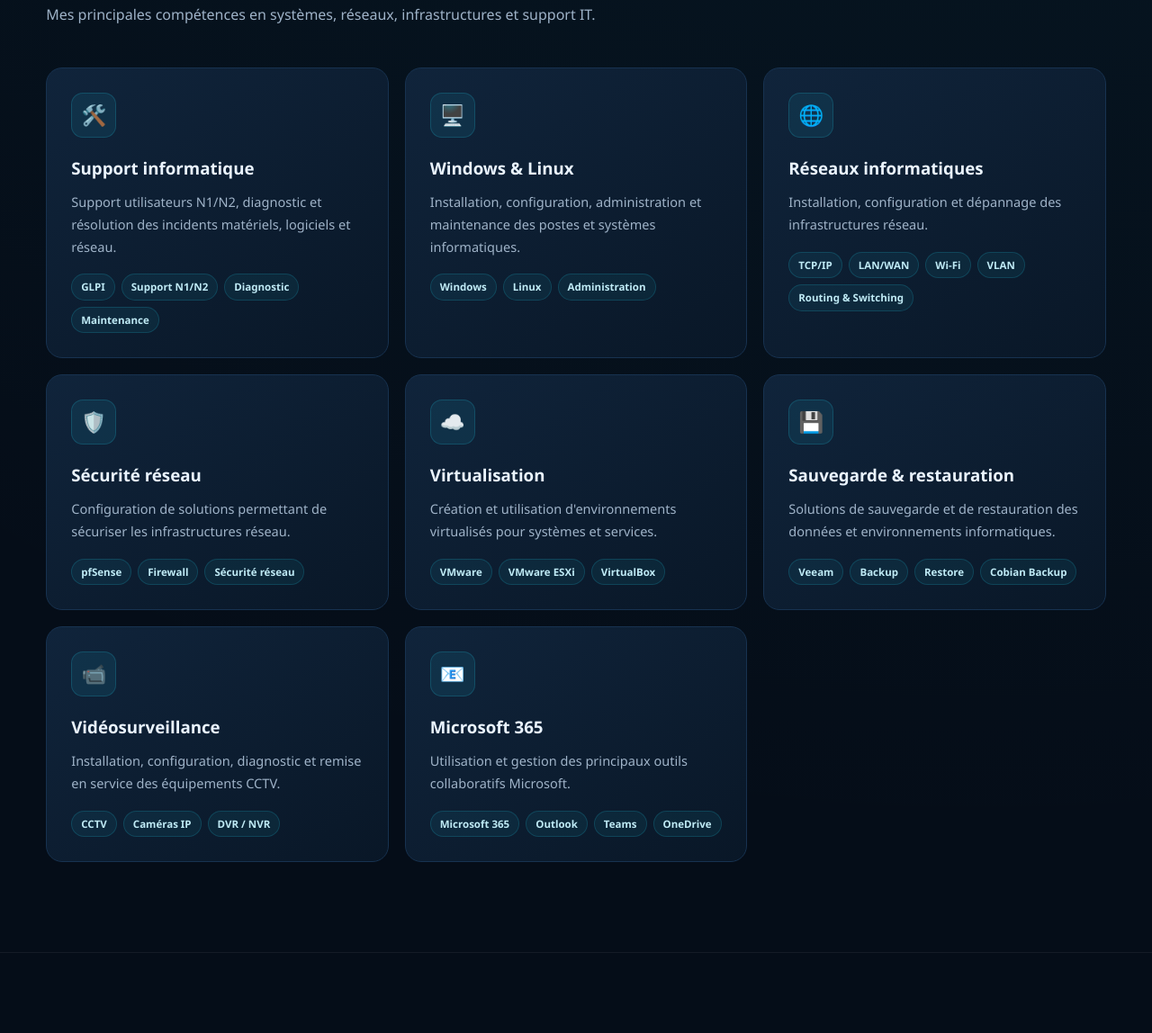
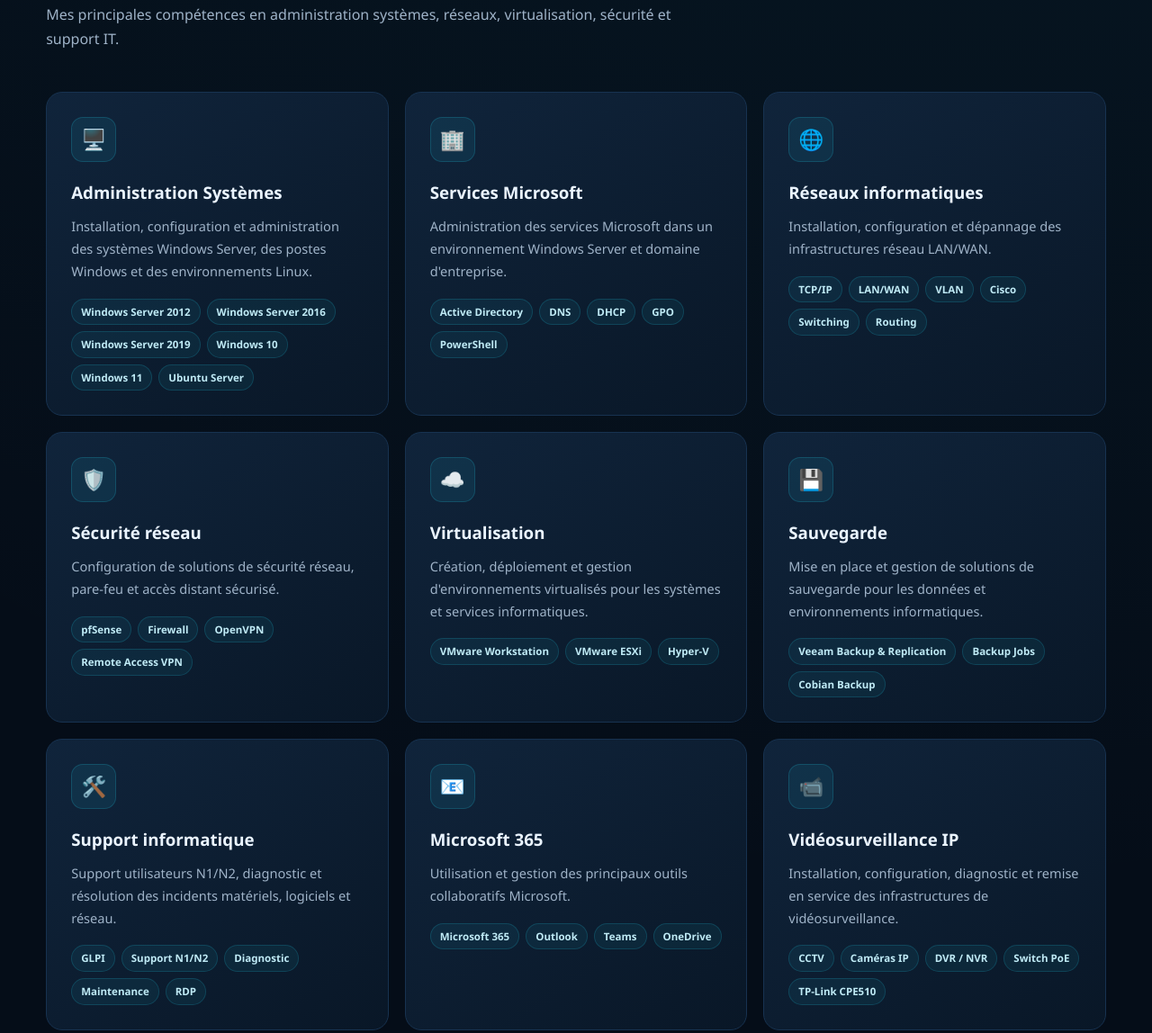
Before and after one commit to kramoamine/kramoamine.github.io, a plain HTML site: page index.html in a window 1280 px wide. Shown: the part 1931-3079 px from the top of the page at 90% size. Drawn offline with Linux system fonts and the light colour scheme.

Commit message:
Update index.html

```diff
--- a/index.html
+++ b/index.html
@@ -18,7 +18,7 @@
 
 <meta
   name="description"
-  content="Portfolio d'Amine Kramo, Technicien Systèmes & Réseaux à Casablanca : support IT, pfSense, OpenVPN, Windows, Linux, VMware, Veeam et vidéosurveillance IP."
+  content="Portfolio d'Amine Kramo, Technicien Systèmes & Réseaux à Casablanca : Windows Server, Active Directory, réseaux, pfSense, OpenVPN, VMware, Veeam, support IT et vidéosurveillance IP."
 >
 
 <meta
@@ -55,7 +55,7 @@
 
 <meta
   property="og:description"
-  content="Découvrez mon portfolio : systèmes, réseaux, support IT, pfSense, OpenVPN, virtualisation, Veeam Backup & Replication et vidéosurveillance IP."
+  content="Découvrez mon portfolio : Windows Server, Active Directory, systèmes, réseaux, pfSense, OpenVPN, virtualisation, Veeam Backup & Replication et vidéosurveillance IP."
 >
 
 <meta
@@ -89,7 +89,7 @@
 
 <meta
   name="twitter:description"
-  content="Portfolio professionnel : systèmes, réseaux, support IT, pfSense, OpenVPN, VMware, Veeam et vidéosurveillance IP."
+  content="Portfolio professionnel : Windows Server, Active Directory, réseaux, pfSense, OpenVPN, VMware, Veeam et vidéosurveillance IP."
 >
 
 <meta
@@ -103,8 +103,8 @@
 
 <script
   async
-  src="https://www.googletagmanager.com/gtag/js?id=G-KC6V9B6NZ9">
-</script>
+  src="https://www.googletagmanager.com/gtag/js?id=G-KC6V9B6NZ9"
+></script>
 
 <script>
   window.dataLayer = window.dataLayer || [];
@@ -1569,14 +1569,145 @@ footer{
 </h2>
 
 <p>
-  Mes principales compétences en systèmes,
-  réseaux, infrastructures et support IT.
+  Mes principales compétences en administration systèmes,
+  réseaux, virtualisation, sécurité et support IT.
 </p>
 
 </div>
 
 
 <div class="skills-grid">
+
+<!-- ADMINISTRATION SYSTÈMES -->
+
+<article class="skill-card">
+  <div class="skill-icon">🖥️</div>
+
+  <h3>Administration Systèmes</h3>
+
+  <p>
+    Installation, configuration et administration des systèmes
+    Windows Server, des postes Windows et des environnements Linux.
+  </p>
+
+  <div class="skill-tags">
+    <span>Windows Server 2012</span>
+    <span>Windows Server 2016</span>
+    <span>Windows Server 2019</span>
+    <span>Windows 10</span>
+    <span>Windows 11</span>
+    <span>Ubuntu Server</span>
+  </div>
+</article>
+
+
+<!-- SERVICES MICROSOFT -->
+
+<article class="skill-card">
+  <div class="skill-icon">🏢</div>
+
+  <h3>Services Microsoft</h3>
+
+  <p>
+    Administration des services Microsoft
+    dans un environnement Windows Server et domaine d'entreprise.
+  </p>
+
+  <div class="skill-tags">
+    <span>Active Directory</span>
+    <span>DNS</span>
+    <span>DHCP</span>
+    <span>GPO</span>
+    <span>PowerShell</span>
+  </div>
+</article>
+
+
+<!-- RÉSEAUX -->
+
+<article class="skill-card">
+  <div class="skill-icon">🌐</div>
+
+  <h3>Réseaux informatiques</h3>
+
+  <p>
+    Installation, configuration et dépannage
+    des infrastructures réseau LAN/WAN.
+  </p>
+
+  <div class="skill-tags">
+    <span>TCP/IP</span>
+    <span>LAN/WAN</span>
+    <span>VLAN</span>
+    <span>Cisco</span>
+    <span>Switching</span>
+    <span>Routing</span>
+  </div>
+</article>
+
+
+<!-- SÉCURITÉ -->
+
+<article class="skill-card">
+  <div class="skill-icon">🛡️</div>
+
+  <h3>Sécurité réseau</h3>
+
+  <p>
+    Configuration de solutions de sécurité réseau,
+    pare-feu et accès distant sécurisé.
+  </p>
+
+  <div class="skill-tags">
+    <span>pfSense</span>
+    <span>Firewall</span>
+    <span>OpenVPN</span>
+    <span>Remote Access VPN</span>
+  </div>
+</article>
+
+
+<!-- VIRTUALISATION -->
+
+<article class="skill-card">
+  <div class="skill-icon">☁️</div>
+
+  <h3>Virtualisation</h3>
+
+  <p>
+    Création, déploiement et gestion d'environnements
+    virtualisés pour les systèmes et services informatiques.
+  </p>
+
+  <div class="skill-tags">
+    <span>VMware Workstation</span>
+    <span>VMware ESXi</span>
+    <span>Hyper-V</span>
+  </div>
+</article>
+
+
+<!-- SAUVEGARDE -->
+
+<article class="skill-card">
+  <div class="skill-icon">💾</div>
+
+  <h3>Sauvegarde</h3>
+
+  <p>
+    Mise en place et gestion de solutions de sauvegarde
+    pour les données et environnements informatiques.
+  </p>
+
+  <div class="skill-tags">
+    <span>Veeam Backup & Replication</span>
+    <span>Backup Jobs</span>
+    <span>Cobian Backup</span>
+  </div>
+</article>
+
+
+<!-- SUPPORT -->
 
 <article class="skill-card">
   <div class="skill-icon">🛠️</div>
@@ -1593,120 +1724,12 @@ footer{
     <span>Support N1/N2</span>
     <span>Diagnostic</span>
     <span>Maintenance</span>
+    <span>RDP</span>
   </div>
 </article>
 
 
-<article class="skill-card">
-  <div class="skill-icon">🖥️</div>
-
-  <h3>Windows & Linux</h3>
-
-  <p>
-    Installation, configuration, administration
-    et maintenance des postes et systèmes informatiques.
-  </p>
-
-  <div class="skill-tags">
-    <span>Windows</span>
-    <span>Linux</span>
-    <span>Administration</span>
-  </div>
-</article>
-
-
-<article class="skill-card">
-  <div class="skill-icon">🌐</div>
-
-  <h3>Réseaux informatiques</h3>
-
-  <p>
-    Installation, configuration et dépannage
-    des infrastructures réseau.
-  </p>
-
-  <div class="skill-tags">
-    <span>TCP/IP</span>
-    <span>LAN/WAN</span>
-    <span>Wi-Fi</span>
-    <span>VLAN</span>
-    <span>Routing & Switching</span>
-  </div>
-</article>
-
-
-<article class="skill-card">
-  <div class="skill-icon">🛡️</div>
-
-  <h3>Sécurité réseau</h3>
-
-  <p>
-    Configuration de solutions permettant
-    de sécuriser les infrastructures réseau.
-  </p>
-
-  <div class="skill-tags">
-    <span>pfSense</span>
-    <span>Firewall</span>
-    <span>Sécurité réseau</span>
-  </div>
-</article>
-
-
-<article class="skill-card">
-  <div class="skill-icon">☁️</div>
-
-  <h3>Virtualisation</h3>
-
-  <p>
-    Création et utilisation d'environnements
-    virtualisés pour systèmes et services.
-  </p>
-
-  <div class="skill-tags">
-    <span>VMware</span>
-    <span>VMware ESXi</span>
-    <span>VirtualBox</span>
-  </div>
-</article>
-
-
-<article class="skill-card">
-  <div class="skill-icon">💾</div>
-
-  <h3>Sauvegarde & restauration</h3>
-
-  <p>
-    Solutions de sauvegarde et de restauration
-    des données et environnements informatiques.
-  </p>
-
-  <div class="skill-tags">
-    <span>Veeam</span>
-    <span>Backup</span>
-    <span>Restore</span>
-    <span>Cobian Backup</span>
-  </div>
-</article>
-
-
-<article class="skill-card">
-  <div class="skill-icon">📹</div>
-
-  <h3>Vidéosurveillance</h3>
-
-  <p>
-    Installation, configuration, diagnostic
-    et remise en service des équipements CCTV.
-  </p>
-
-  <div class="skill-tags">
-    <span>CCTV</span>
-    <span>Caméras IP</span>
-    <span>DVR / NVR</span>
-  </div>
-</article>
-
+<!-- MICROSOFT 365 -->
 
 <article class="skill-card">
   <div class="skill-icon">📧</div>
@@ -1723,6 +1746,28 @@ footer{
     <span>Outlook</span>
     <span>Teams</span>
     <span>OneDrive</span>
+  </div>
+</article>
+
+
+<!-- CCTV -->
+
+<article class="skill-card">
+  <div class="skill-icon">📹</div>
+
+  <h3>Vidéosurveillance IP</h3>
+
+  <p>
+    Installation, configuration, diagnostic
+    et remise en service des infrastructures de vidéosurveillance.
+  </p>
+
+  <div class="skill-tags">
+    <span>CCTV</span>
+    <span>Caméras IP</span>
+    <span>DVR / NVR</span>
+    <span>Switch PoE</span>
+    <span>TP-Link CPE510</span>
   </div>
 </article>
 
```
